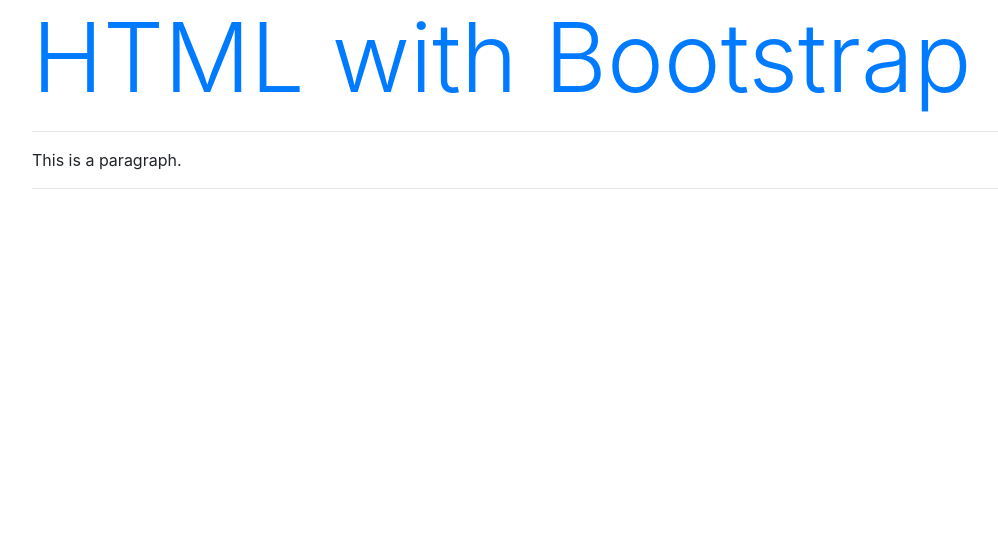
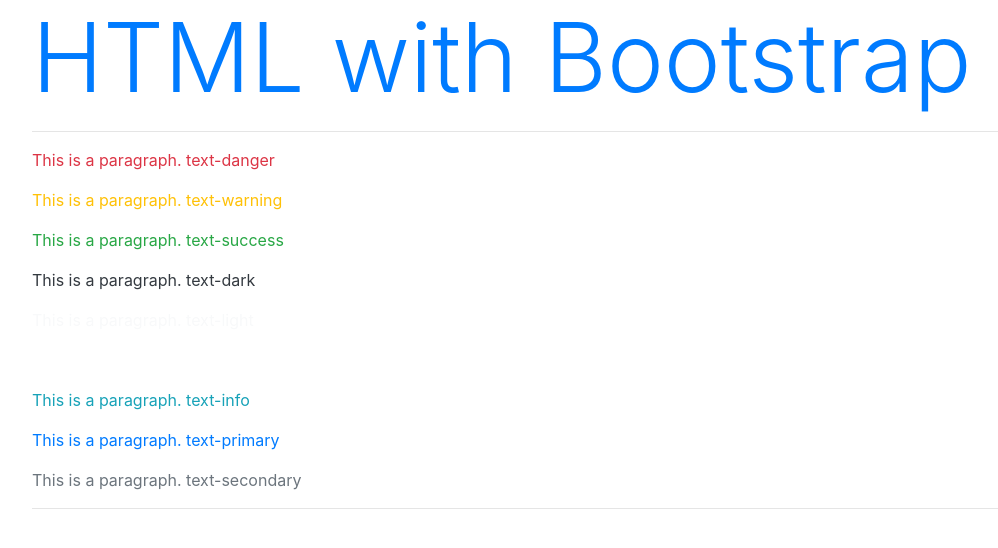
Before and after one commit to vamandeshmukh/cg-html-css-js-bs, a plain HTML site: page html-demos/06-html-with-bootstrap.html in a window 1280 px wide. Shown: the whole page, without its empty margins (53-1051 px from the left). Drawn offline with nearby package versions, Linux system fonts and the light colour scheme.

Commit message:
bootstrap

```diff
--- a/html-demos/06-html-with-bootstrap.html
+++ b/html-demos/06-html-with-bootstrap.html
@@ -7,13 +7,25 @@
     <script src="https://cdn.jsdelivr.net/npm/jquery@3.5.1/dist/jquery.slim.min.js"></script>
     <script src="https://cdn.jsdelivr.net/npm/bootstrap@4.6.1/dist/js/bootstrap.bundle.min.js"></script>
 
+    <!-- Bootstrap documentation:
+    https://getbootstrap.com/docs/4.6/getting-started/introduction/ -->
+
 </head>
 
 <body>
     <div class="container">
         <h1 class="display-1 text-primary">HTML with Bootstrap</h1>
         <hr />
-        <p>This is a paragraph. </p>
+        <p class="text-danger">This is a paragraph. text-danger</p>
+        <p class="text-warning">This is a paragraph. text-warning</p>
+        <p class="text-success">This is a paragraph. text-success</p>
+        <p class="text-dark">This is a paragraph. text-dark</p>
+        <p class="text-light">This is a paragraph. text-light</p>
+        <p class="text-white">This is a paragraph. text-white</p>
+        <p class="text-info">This is a paragraph. text-info</p>
+        <p class="text-primary">This is a paragraph. text-primary</p>
+        <p class="text-secondary">This is a paragraph. text-secondary</p>
+
         <hr />
     </div>
 
```
